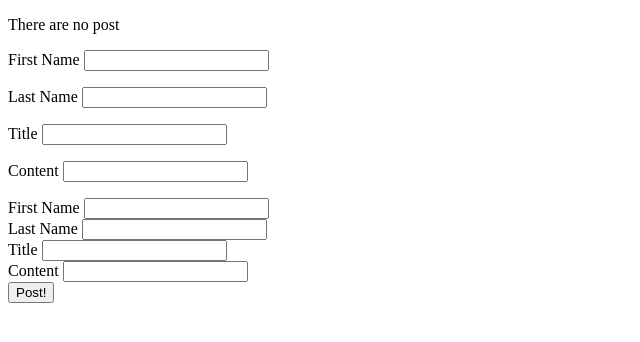
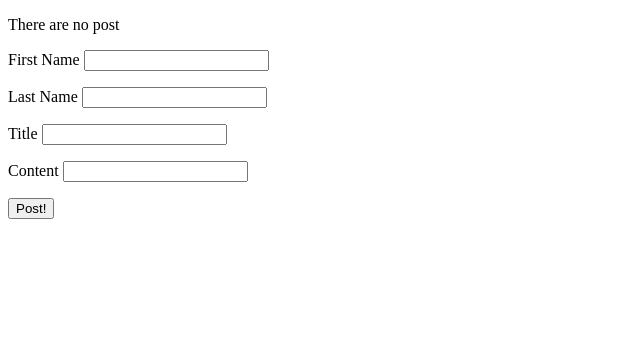
Before and after one commit to ValrynMilly/Flask_Blog, a Flask app: page /post in a window 1280 px wide. Shown: the part 26-368 px from the top of the page, without its empty margins (0-640 px from the left). Run offline with Flask 2, Linux system fonts and the light colour scheme.

Commit message:
update 5

```diff
--- a/application/templates/post.html
+++ b/application/templates/post.html
@@ -58,23 +58,6 @@
 			</div>
 		{% endif %}
 	</form>
-
-	<form method='POST' action=''>
-            {{ form.hidden_tag() }}
-            {{ form.first_name.label }}
-            {{ form.first_name }}
-            <br>
-            {{ form.last_name.label }}
-            {{ form.last_name }}
-            <br>
-            {{ form.title.label }}
-            {{ form.title }}
-            <br>
-            {{ form.content.label }}
-            {{ form.content }}
-            <br>
-            {{ form.submit }}
-        </form>
-
+	{{ form.submit }}
 </div>
 {% endblock %}
```
